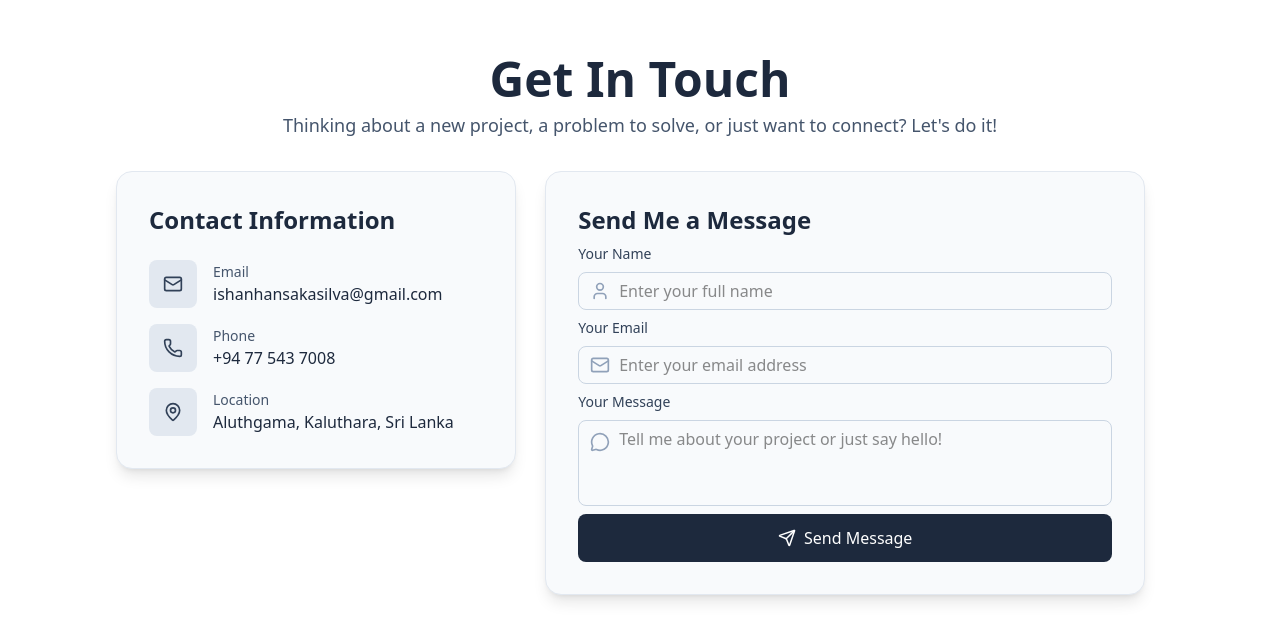
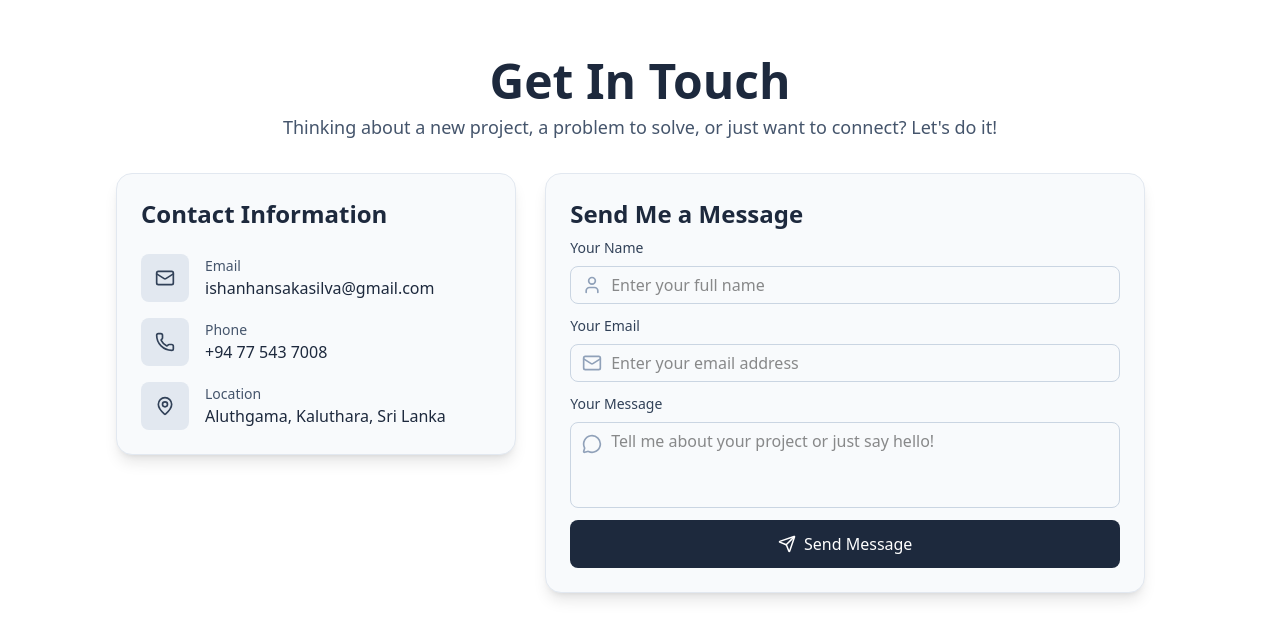
Before and after one commit to IshanHansaka/portfolio-frontend-v2, a Next.js app: page / in a window 1280 px wide. Shown: the part 3275-3916 px from the top of the page. Built offline with nearby package versions, Linux system fonts and the light colour scheme; no server answers.

Commit message:
chore: enhance ui

```diff
--- a/src/components/ContactPage.tsx
+++ b/src/components/ContactPage.tsx
@@ -1,6 +1,6 @@
 'use client';
 
-import React, { useState } from 'react';
+import React, { useState, useEffect } from 'react';
 import { motion } from 'framer-motion';
 import { Mail, Phone, MapPin, Send, User, MessageCircle } from 'lucide-react';
 
@@ -12,6 +12,12 @@ export default function ContactPage() {
   });
 
   const [isSubmitting, setIsSubmitting] = useState(false);
+  const [isMounted, setIsMounted] = useState(false);
+
+  // This ensures client-only rendering for dynamic elements
+  useEffect(() => {
+    setIsMounted(true);
+  }, []);
 
   const handleInputChange = (
     e: React.ChangeEvent<HTMLInputElement | HTMLTextAreaElement>
@@ -27,13 +33,10 @@ export default function ContactPage() {
     e.preventDefault();
     setIsSubmitting(true);
 
-    // Simulate form submission
     setTimeout(() => {
       console.log('Form submitted:', formData);
       setIsSubmitting(false);
-      // Reset form
       setFormData({ name: '', email: '', message: '' });
-      // You can add success notification here
     }, 2000);
   };
 
@@ -77,14 +80,15 @@ export default function ContactPage() {
         </div>
 
         <div className="grid lg:grid-cols-[30%_70%] gap-8 md:gap-12 max-w-8xl w-full">
-          {/* Contact Information */}
+          {/* Contact Information (Client-only) */}
+          {isMounted && (
             <motion.div
               initial={{ opacity: 0, x: -50 }}
               animate={{ opacity: 1, x: 0 }}
               transition={{ duration: 0.6, delay: 0.2 }}
               className="space-y-8 w-full md:w-[400px] hidden lg:block"
             >
-            <div className="bg-slate-50 rounded-2xl p-6 md:p-8 shadow-lg border border-slate-200">
+              <div className="bg-slate-50 rounded-2xl p-4 md:p-6 shadow-lg border border-slate-200">
                 <h2 className="text-2xl font-semibold text-slate-800 mb-6">
                   Contact Information
                 </h2>
@@ -115,20 +119,21 @@ export default function ContactPage() {
                 </div>
               </div>
             </motion.div>
+          )}
 
           {/* Contact Form */}
           <motion.div
             initial={{ opacity: 0, x: 50 }}
             animate={{ opacity: 1, x: 0 }}
             transition={{ duration: 0.6, delay: 0.4 }}
-            className="bg-slate-50 rounded-2xl p-6 md:p-8 shadow-lg border border-slate-200 w-full md:w-[600px] mx-auto"
+            className="bg-slate-50 rounded-2xl p-4 md:p-6 shadow-lg border border-slate-200 w-full md:w-[600px] mx-auto"
           >
             <h2 className="text-2xl font-semibold text-slate-800 mb-2">
               Send Me a Message
             </h2>
 
-            <form onSubmit={handleSubmit} className="space-y-2">
-              {/* Name Field */}
+            <form onSubmit={handleSubmit} className="space-y-3">
+              {/* Name */}
               <div>
                 <label
                   htmlFor="name"
@@ -153,7 +158,7 @@ export default function ContactPage() {
                 </div>
               </div>
 
-              {/* Email Field */}
+              {/* Email */}
               <div>
                 <label
                   htmlFor="email"
@@ -178,7 +183,7 @@ export default function ContactPage() {
                 </div>
               </div>
 
-              {/* Message Field */}
+              {/* Message */}
               <div>
                 <label
                   htmlFor="message"
@@ -203,7 +208,7 @@ export default function ContactPage() {
                 </div>
               </div>
 
-              {/* Submit Button */}
+              {/* Submit */}
               <motion.button
                 type="submit"
                 disabled={isSubmitting}
```
Lines whose indentation alone changed are shown as unchanged.
